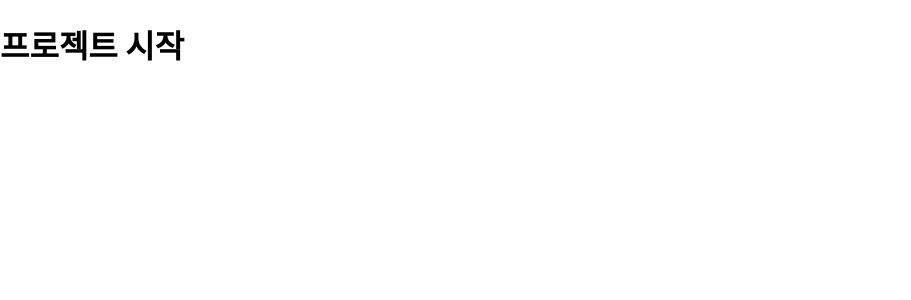
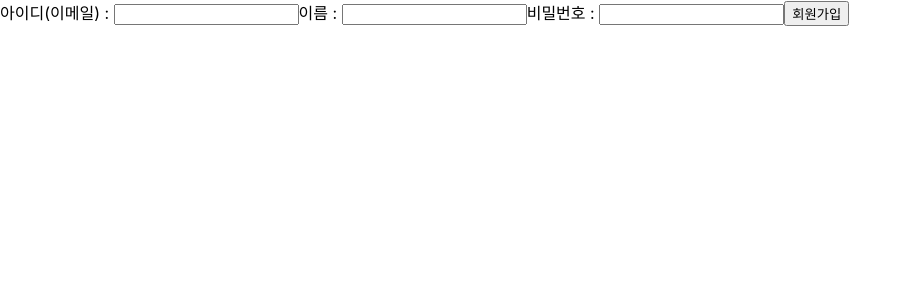
Before and after one commit to vennydev/magazine, a React (Create React App) app: page / in a window 1280 px wide. Shown: the top 300 px of the page, without its empty margins (0-911 px from the left). Built offline with nearby package versions, Linux system fonts and the light colour scheme.

Commit message:
회원가입 시 이메일, 비밀번호 유효성 검사 로직 구현

```diff
--- a/package.json
+++ b/package.json
@@ -6,8 +6,11 @@
     "@testing-library/jest-dom": "^5.14.1",
     "@testing-library/react": "^13.0.0",
     "@testing-library/user-event": "^13.2.1",
+    "bulma": "^0.9.4",
+    "firebase": "^9.8.2",
     "react": "^18.1.0",
     "react-dom": "^18.1.0",
+    "react-router-dom": "^6.3.0",
     "react-scripts": "5.0.1",
     "web-vitals": "^2.1.0"
   },
--- a/src/App.js
+++ b/src/App.js
@@ -1,7 +1,12 @@
+import { Route, Routes } from "react-router-dom";
+import Signup from "./Components/Signup";
+
 function App() {
   return (
     <div className="App">
-      <h1>프로젝트 시작</h1>
+      <Routes>
+        <Route path="/" element={<Signup />}></Route>
+      </Routes>
     </div>
   );
 }
--- /dev/null
+++ b/src/Components/Signup.js
@@ -0,0 +1,73 @@
+import { useState } from "react";
+import { db, auth } from "../shared/firebase";
+// import { createUserWithEmailAndPassword } from "firebase/auth";
+
+const Signup = () => {
+  const [inputValue, setInputValue] = useState({
+    user_id: "",
+    user_name: "",
+    user_pw: "",
+  });
+
+  const { user_id, user_name, user_pw } = inputValue;
+
+  // 이메일 유효성 검사
+  const emailRegExp =
+    /^[0-9a-zA-Z]([-_\.]?[0-9a-zA-Z])*@[0-9a-zA-Z]([-_\.]?[0-9a-zA-Z])*\.[a-zA-Z]{2,3}$/i;
+
+  // 비밀번호 유효성 검사
+  const pwRegExp = /^(?=.*\d)(?=.*[a-zA-Z])[0-9a-zA-Z]{8,15}$/;
+
+  const onChange = (e) => {
+    const { value, name } = e.target;
+    setInputValue({ ...inputValue, [name]: value });
+  };
+
+  const signup = () => {
+    if (emailRegExp.test(user_id)) {
+      if (pwRegExp.test(user_pw)) {
+        alert("환영합니다 :)");
+      } else {
+        alert("비밀번호는 8~15자 영문, 숫자 조합이어야 합니다 :(");
+      }
+    } else {
+      alert("유효한 이메일 형식이 아닙니다 :(");
+    }
+    // if (emailRegExp.test(user_id) && pwRegExp.test(user_pw)) {
+    // } else {
+    //   alert("다시 시도해주세요 :)");
+    // }
+  };
+
+  return (
+    <div>
+      아이디(이메일) :{" "}
+      <input
+        type="text"
+        name="user_id"
+        value={user_id}
+        placeholder=""
+        onChange={onChange}
+      />
+      이름 :{" "}
+      <input
+        type="text"
+        name="user_name"
+        value={user_name}
+        placeholder=""
+        onChange={onChange}
+      />
+      비밀번호 :{" "}
+      <input
+        type="text"
+        name="user_pw"
+        value={user_pw}
+        placeholder=""
+        onChange={onChange}
+      />
+      <button onClick={signup}>회원가입</button>
+    </div>
+  );
+};
+
+export default Signup;
--- a/src/index.js
+++ b/src/index.js
@@ -3,9 +3,14 @@ import ReactDOM from "react-dom/client";
 import "./index.css";
 import App from "./App";
 import reportWebVitals from "./reportWebVitals";
+import { BrowserRouter } from "react-router-dom";
 
 const root = ReactDOM.createRoot(document.getElementById("root"));
-root.render(<App />);
+root.render(
+  <BrowserRouter>
+    <App />
+  </BrowserRouter>
+);
 
 // If you want to start measuring performance in your app, pass a function
 // to log results (for example: reportWebVitals(console.log))
--- /dev/null
+++ b/src/shared/firebase.js
@@ -0,0 +1,19 @@
+import { initializeApp } from "firebase/app";
+import { getAuth } from "firebase/auth";
+import { getFirestore } from "firebase/firestore";
+
+const firebaseConfig = {
+  apiKey: "AIzaSyA57Zt8oW0_FgcZv2WaVGgcQxBF0avks4Q",
+  authDomain: "sparta-react-4a3ba.firebaseapp.com",
+  projectId: "sparta-react-4a3ba",
+  storageBucket: "sparta-react-4a3ba.appspot.com",
+  messagingSenderId: "142106056815",
+  appId: "1:142106056815:web:39de83140a05a3901b159a",
+  measurementId: "G-QWTZVMQGLE",
+};
+
+const app = initializeApp(firebaseConfig);
+
+export const auth = getAuth();
+export const db = getFirestore(app);
+export default app;
```
Also changed, not shown: 2 other files (tests, documents, lock files or other folders).
